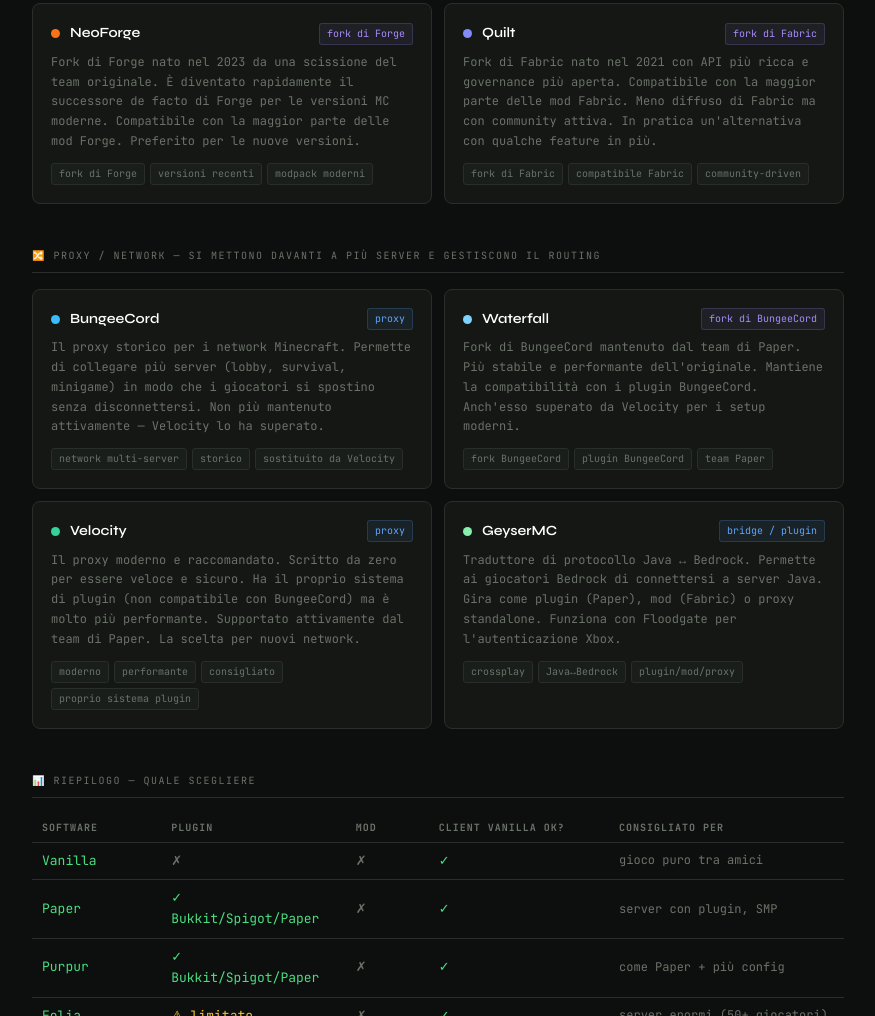
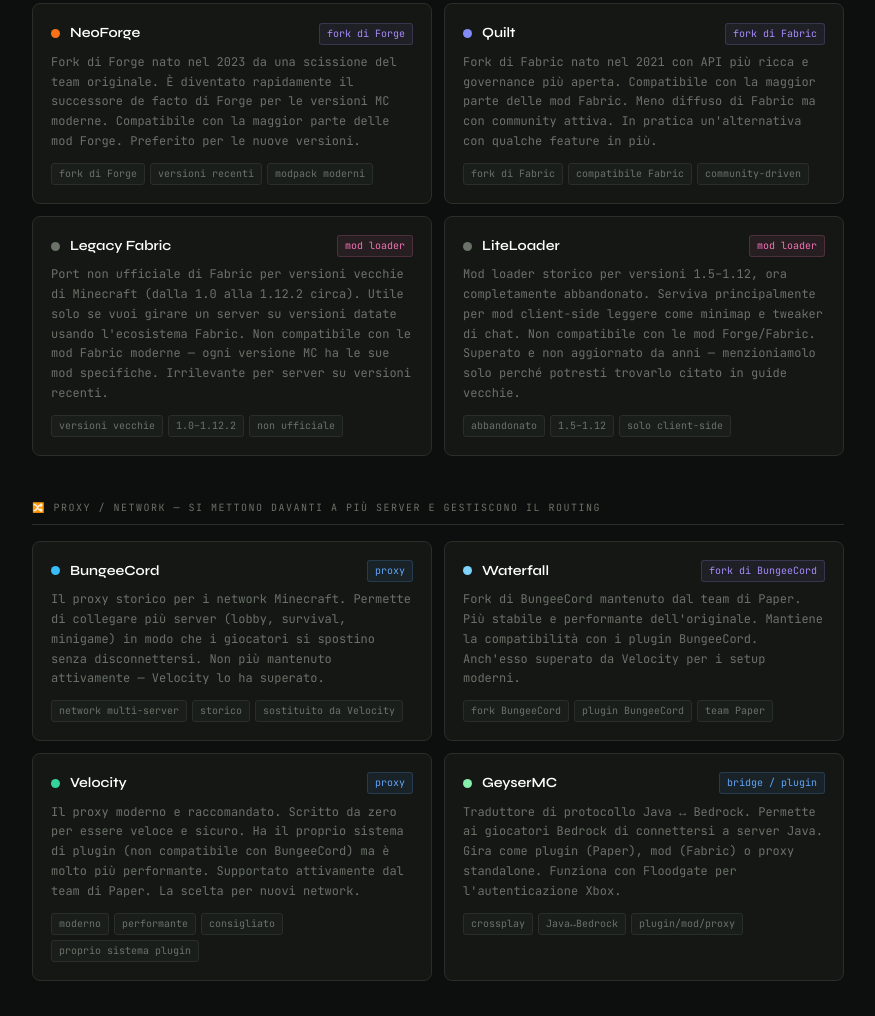
Before and after one commit to GianlucaCise/GuidaMC, a plain HTML site: page glossario.html in a window 1280 px wide. Shown: the part 1341-2357 px from the top of the page, without its empty margins (202-1077 px from the left). Drawn offline with Linux system fonts and the light colour scheme.

Commit message:
aggiornato glossario: nuovi mod loader

```diff
--- a/glossario.html
+++ b/glossario.html
@@ -90,6 +90,18 @@
         <div class="ic-tags"><span class="ic-tag">fork di Fabric</span><span class="ic-tag">compatibile Fabric</span><span class="ic-tag">community-driven</span></div>
       </div>
 
+      <div class="info-card">
+        <div class="ic-header"><span class="ic-dot" style="background:#6b7269"></span><span class="ic-name">Legacy Fabric</span><span class="ic-type ld">mod loader</span></div>
+        <p class="ic-desc">Port non ufficiale di Fabric per versioni vecchie di Minecraft (dalla 1.0 alla 1.12.2 circa). Utile solo se vuoi girare un server su versioni datate usando l'ecosistema Fabric. Non compatibile con le mod Fabric moderne — ogni versione MC ha le sue mod specifiche. Irrilevante per server su versioni recenti.</p>
+        <div class="ic-tags"><span class="ic-tag">versioni vecchie</span><span class="ic-tag">1.0–1.12.2</span><span class="ic-tag">non ufficiale</span></div>
+      </div>
+
+      <div class="info-card">
+        <div class="ic-header"><span class="ic-dot" style="background:#6b7269"></span><span class="ic-name">LiteLoader</span><span class="ic-type ld">mod loader</span></div>
+        <p class="ic-desc">Mod loader storico per versioni 1.5–1.12, ora completamente abbandonato. Serviva principalmente per mod client-side leggere come minimap e tweaker di chat. Non compatibile con le mod Forge/Fabric. Superato e non aggiornato da anni — menzioniamolo solo perché potresti trovarlo citato in guide vecchie.</p>
+        <div class="ic-tags"><span class="ic-tag">abbandonato</span><span class="ic-tag">1.5–1.12</span><span class="ic-tag">solo client-side</span></div>
+      </div>
+
     </div>
   </div>
 
```
